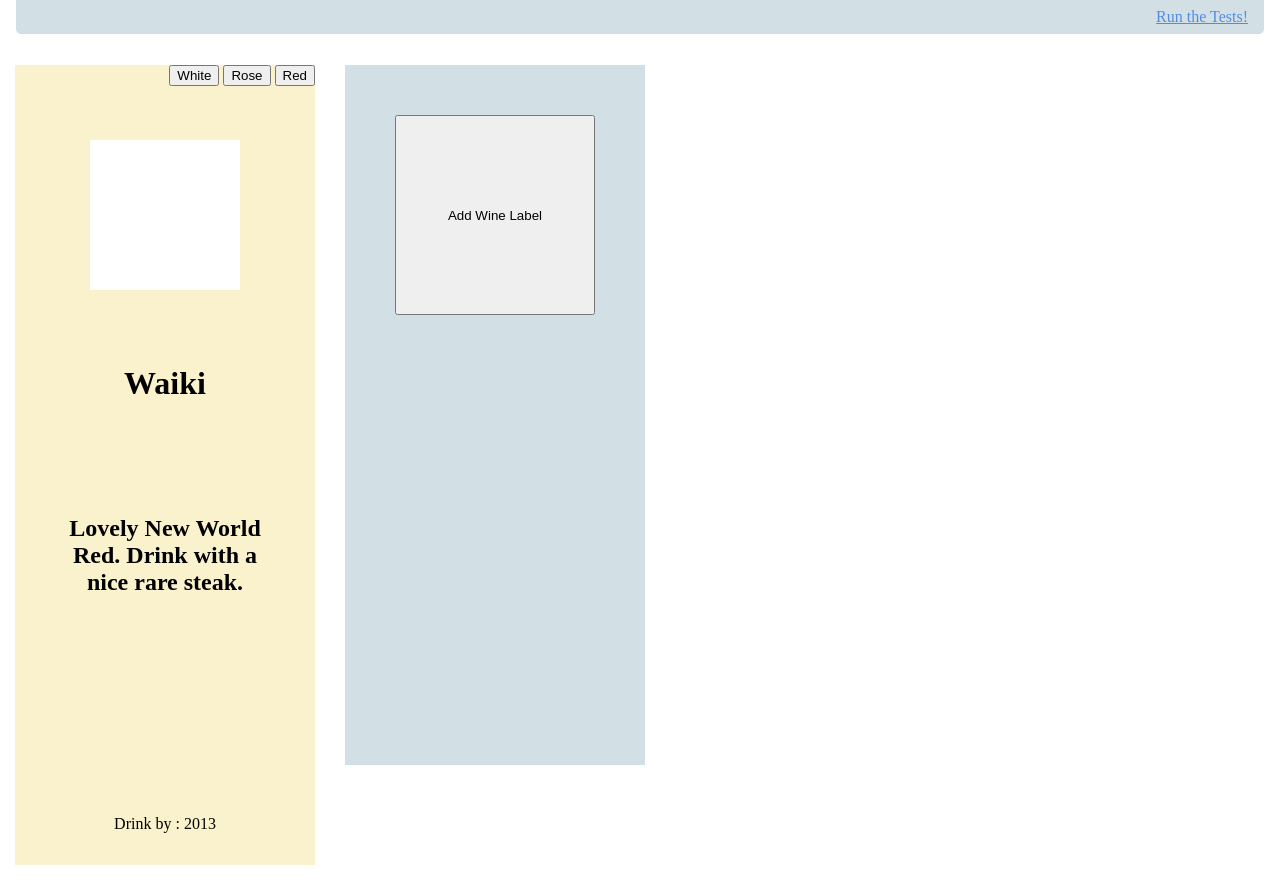
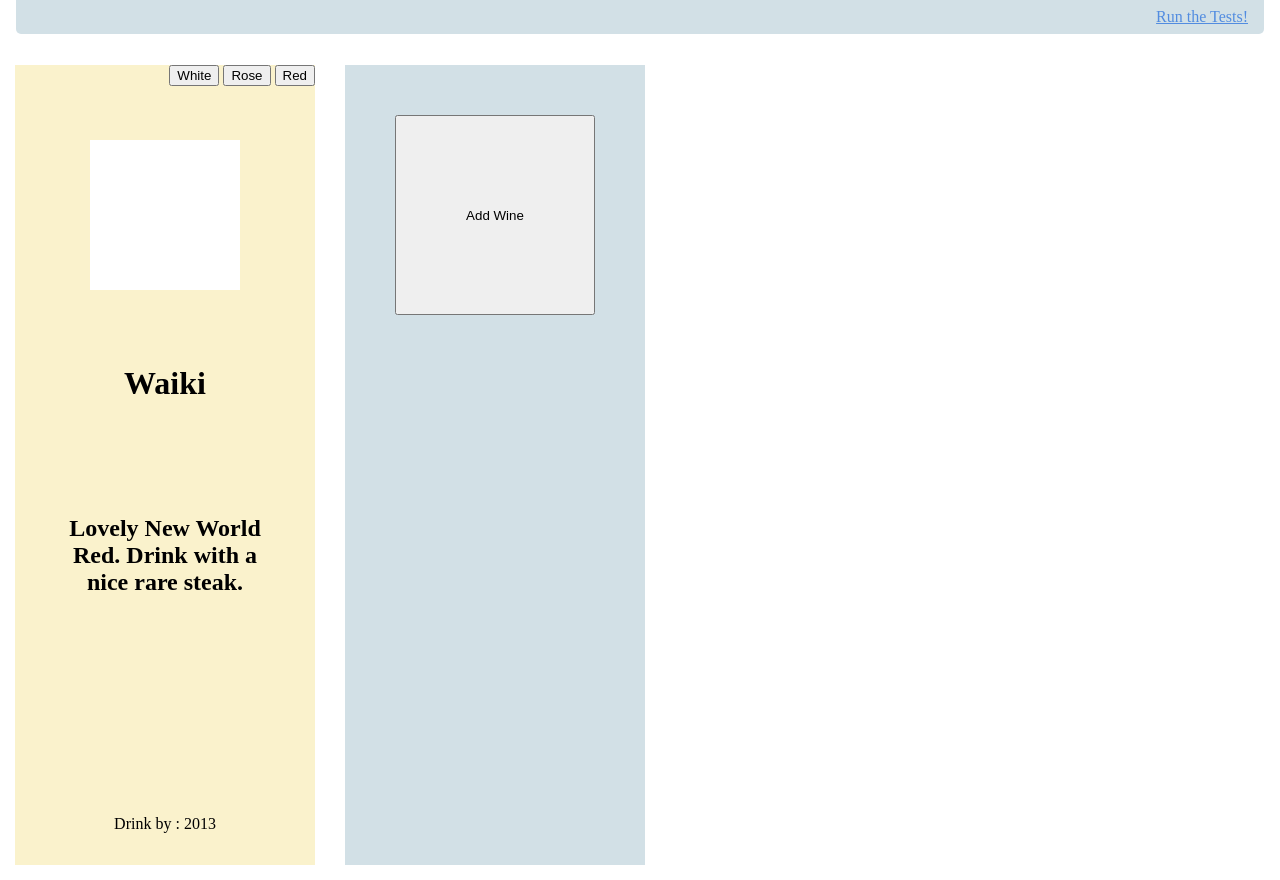
Before and after one commit to Shikaga/WineLabeler, a plain HTML site: page index.html in a window 1280 px wide. Drawn offline with Linux system fonts and the light colour scheme.

Commit message:
Add Wine Button now reads "Add Wine"

```diff
--- a/css/main.css
+++ b/css/main.css
@@ -24,7 +24,7 @@ a.testbar:link,a.testbar:visited,a.testbar:hover,a.testbar:active
 .wineLabel {
 	text-align: center;
 	width: 300px;
-	min-height: 700px;
+	min-height: 800px;
 	float: left;
 	margin: 15px;
 }
--- a/index.html
+++ b/index.html
@@ -49,7 +49,7 @@
 		<div id="testbar"><a class="testbar" href="test/test.html" target="_blank">Run the Tests!</a></div>
 		<span data-bind="template: { name: 'entry-template', foreach: labelGenerator.viewModel }"></span>
 		<span class="wineLabel addWineLabel">
-			<button class="addWineLabelButton" onclick="labelGenerator.addWineLabelDiv(document.getElementById('wineLabels'))">Add Wine Label</button>
+			<button class="addWineLabelButton" onclick="labelGenerator.addWineLabelDiv(document.getElementById('wineLabels'))">Add Wine</button>
 		</span>
 	</body>
 
```
